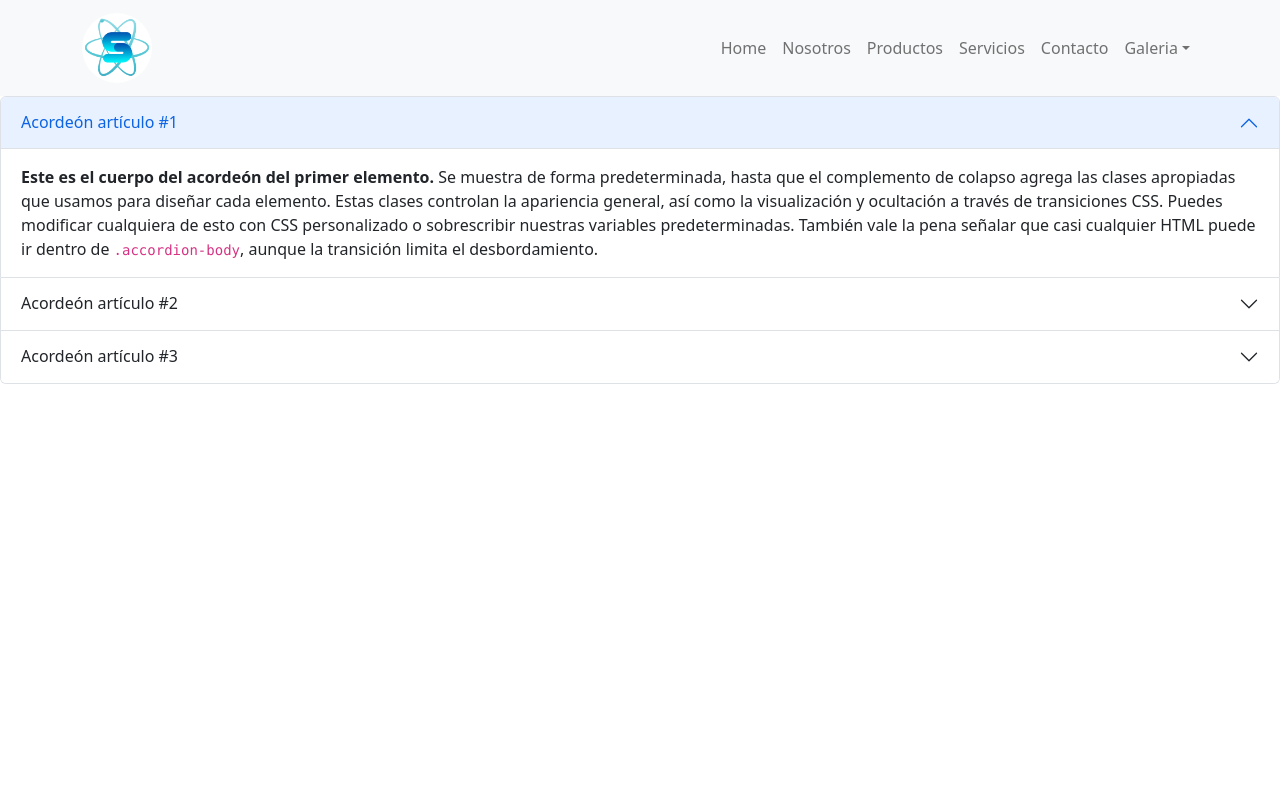
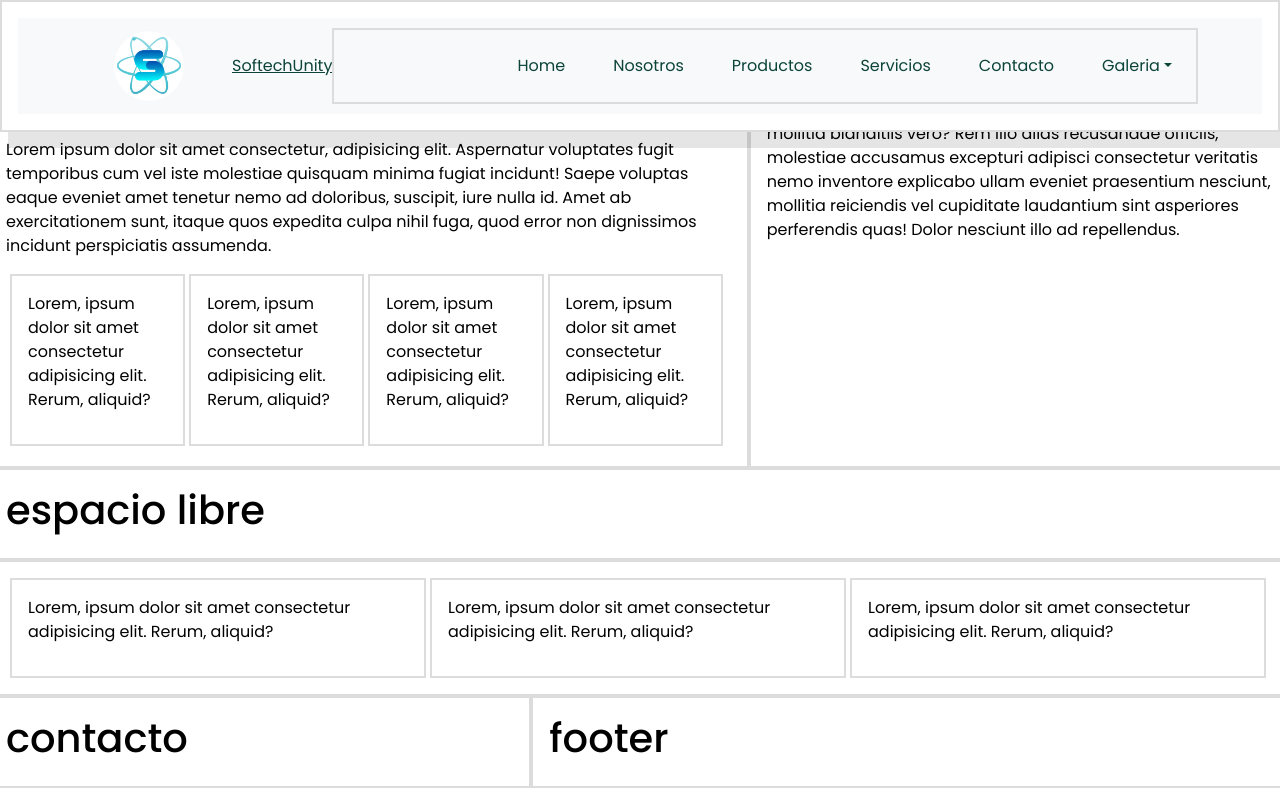
Before and after one commit to 1015441569/practica, a plain HTML site: page index.html in a window 1280 px wide. Drawn offline with nearby package versions, Linux system fonts and the light colour scheme; files whose address does not match are found by name.

Commit message:
Add files via upload

```diff
--- a/estilos.css
+++ b/estilos.css
@@ -4,3 +4,71 @@
     height: 70px;
     border-radius: 50%;
 }
+
+:root{
+    --verde: #0c443a;
+    --limon: #25d1b2;
+    --degradado: linear-gradient(90deg, var(--limon),var(--verde));
+
+}
+
+*{
+    font-family:'Poppins', sans-serif;
+    margin: 0;
+    padding: 0;
+    box-sizing: border-box;
+    text-decoration: none;
+    outline: none;
+
+}
+
+ [class *='col']{
+    padding: 1rem;
+    border: 2px solid gainsboro;
+    color :black;
+
+}
+
+header .navbar span{
+        font-family:'Poppins', sans-serif;
+        margin: 0;
+        padding: 0;
+        border: none;
+        box-sizing: border-box;
+        text-decoration: none;
+        outline: none;
+    }
+
+
+header{
+    position: fixed;
+    top:0;
+    left: 0;
+    width: 100%;
+    background-color: white ;
+    box-shadow: 0.5rem 1rem rgba(0, 0, 0, .1);
+    padding: 2rem 9%;
+    align-items: center;
+    justify-content: space-between;
+    z-index: 1000;
+}
+
+header .logo{
+    font-size: 2rem;
+    color: var(--verde);
+}
+
+header .logo span {
+    color: var(--limon);
+}
+
+header .navbar a{
+    font-size: 1rem;
+    margin-left: 2rem;
+    color: var(--verde);
+}
+
+header .navbar a:hover{
+    color: var(--limon);
+
+}
--- a/index.html
+++ b/index.html
@@ -12,11 +12,16 @@
   </head>
   <body>
 
-    <header>
+    <div class="container-fluid">
+        <div class="row">
+            <header class="col-md-12">
                 <nav class="navbar navbar-expand-sm navbar-light bg-light">
                       <div class="container">
                         <a class="navbar-brand" href="#">
                             <img class="logo" src="/img/logo.png" alt="" width="30" height="24">
+                          </a>
+                          <a href="#">
+                            <span>SoftechUnity</span>
                           </a>
                         <button class="navbar-toggler d-lg-none" type="button" data-bs-toggle="collapse" data-bs-target="#collapsibleNavId" aria-controls="collapsibleNavId"
                             aria-expanded="false" aria-label="Toggle navigation">
@@ -51,48 +56,61 @@
                   </div>
                 </nav>
               </header>
-  <section>
-    <div class="accordion" id="accordionExample">
-      <div class="accordion-item">
-        <h2 class="accordion-header" id="headingOne">
-          <button class="accordion-button" type="button" data-bs-toggle="collapse" data-bs-target="#collapseOne" aria-expanded="true" aria-controls="collapseOne">
-            Acordeón artículo #1
-          </button>
-        </h2>
-        <div id="collapseOne" class="accordion-collapse collapse show" aria-labelledby="headingOne" data-bs-parent="#accordionExample">
-          <div class="accordion-body">
-            <strong>Este es el cuerpo del acordeón del primer elemento.</strong> Se muestra de forma predeterminada, hasta que el complemento de colapso agrega las clases apropiadas que usamos para diseñar cada elemento. Estas clases controlan la apariencia general, así como la visualización y ocultación a través de transiciones CSS. Puedes modificar cualquiera de esto con CSS personalizado o sobrescribir nuestras variables predeterminadas. También vale la pena señalar que casi cualquier HTML puede ir dentro de <code>.accordion-body</code>, aunque la transición limita el desbordamiento.
-          </div>
-        </div>
-      </div>
-      <div class="accordion-item">
-        <h2 class="accordion-header" id="headingTwo">
-          <button class="accordion-button collapsed" type="button" data-bs-toggle="collapse" data-bs-target="#collapseTwo" aria-expanded="false" aria-controls="collapseTwo">
-            Acordeón artículo #2
-          </button>
-        </h2>
-        <div id="collapseTwo" class="accordion-collapse collapse" aria-labelledby="headingTwo" data-bs-parent="#accordionExample">
-          <div class="accordion-body">
-            <strong>Este es el cuerpo del acordeón del segundo elemento.</strong> Está oculto de manera predeterminada, hasta que el complemento de Collapse agregue las clases apropiadas que usamos para diseñar cada elemento. Estas clases controlan la apariencia general, así como la visualización y ocultación a través de transiciones CSS. Puedes modificar cualquiera de esto con CSS personalizado o sobrescribir nuestras variables predeterminadas. También vale la pena señalar que casi cualquier HTML puede ir dentro de <code>.accordion-body</code>, aunque la transición limita el desbordamiento.
-          </div>
-        </div>
-      </div>
-      <div class="accordion-item">
-        <h2 class="accordion-header" id="headingThree">
-          <button class="accordion-button collapsed" type="button" data-bs-toggle="collapse" data-bs-target="#collapseThree" aria-expanded="false" aria-controls="collapseThree">
-            Acordeón artículo #3
-          </button>
-        </h2>
-        <div id="collapseThree" class="accordion-collapse collapse" aria-labelledby="headingThree" data-bs-parent="#accordionExample">
-          <div class="accordion-body">
-            <strong>Este es el cuerpo del acordeón del tercer elemento.</strong> Está oculto de manera predeterminada, hasta que el complemento Collapse agregue las clases apropiadas que usamos para diseñar cada elemento. Estas clases controlan la apariencia general, así como la visualización y ocultación a través de transiciones CSS. Puedes modificar cualquiera de esto con CSS personalizado o sobrescribir nuestras variables predeterminadas. También vale la pena señalar que casi cualquier HTML puede ir dentro de <code>.accordion-body</code>, aunque la transición limita el desbordamiento.
-          </div>
-        </div>
         </div>
     </div>
 
+  <section class="row">
+    <article class="col-md-7">
+        <h1>banner</h1>
+        <p>Lorem ipsum dolor sit amet consectetur, adipisicing elit. Ipsam et modi sed, soluta nihil provident. Culpa optio debitis ullam incidunt.</p>
+        <p>Lorem ipsum dolor sit amet consectetur, adipisicing elit. Aspernatur voluptates fugit temporibus cum vel iste molestiae quisquam minima fugiat incidunt! Saepe voluptas eaque eveniet amet tenetur nemo ad doloribus, suscipit, iure nulla id. Amet ab exercitationem sunt, itaque quos expedita culpa nihil fuga, quod error non dignissimos incidunt perspiciatis assumenda.</p>
+
+        <div class="row ms-1 me-1 mb-1 justify-content-center">
+            <div class="col-sm-5 col-md-3 col-lg me-1"><p>Lorem, ipsum dolor sit amet consectetur adipisicing elit. Rerum, aliquid?</p></div>
+            <div class="col-sm-5 col-md-3 col-lg me-1"><p>Lorem, ipsum dolor sit amet consectetur adipisicing elit. Rerum, aliquid?</p></div>
+            <div class="col-sm-5 col-md-3 col-lg me-1"><p>Lorem, ipsum dolor sit amet consectetur adipisicing elit. Rerum, aliquid?</p></div>
+            <div class="col-sm-5 col-md-12 col-lg me-1"><p>Lorem, ipsum dolor sit amet consectetur adipisicing elit. Rerum, aliquid?</p></div>
+        </div>
+    </article>
+    <aside class="col-md-5">
+        <h1>formulario</h1>
+        <p>Lorem ipsum dolor sit amet consectetur, adipisicing elit. Laboriosam, minima laudantium nobis nemo aliquid dolorum mollitia blanditiis vero? Rem illo alias recusandae officiis, molestiae accusamus excepturi adipisci consectetur veritatis nemo inventore explicabo ullam eveniet praesentium nesciunt, mollitia reiciendis vel cupiditate laudantium sint asperiores perferendis quas! Dolor nesciunt illo ad repellendus.</p>
+    </aside>
 </section>
 
+<section>
+  <div class="row">
+    <div class="col-md-12">
+      <h1>espacio libre</h1>
+    </div>
+  </div>
+</section>
+
+<section>
+  <div class="row d-flex justify-content-center">
+    <article class="col-md-12 ">
+      <div class="row ms-1 me-1 justify-content-center ">
+          <div class="col-sm-4 col-md-5 col-lg me-1 "><p>Lorem, ipsum dolor sit amet consectetur adipisicing elit. Rerum, aliquid?</p></div>
+          <div class="col-sm-4 col-md-5 col-lg me-1"><p>Lorem, ipsum dolor sit amet consectetur adipisicing elit. Rerum, aliquid?</p></div>
+          <div class="col-sm-4 col-md-12 col-lg me-1"><p>Lorem, ipsum dolor sit amet consectetur adipisicing elit. Rerum, aliquid?</p></div>
+
+      </div>
+  </article>
+  </div>
+</section>
+
+<section>
+  <footer class="row">
+    <div class="col-md-5">
+      <h1>contacto</h1>
+    </div>
+    <div class="col-md-7">
+      <h1>footer</h1>
+    </div>
+  </footer>
+</section>
+
+</div>
 
 
 
```
Lines whose indentation alone changed are shown as unchanged.
